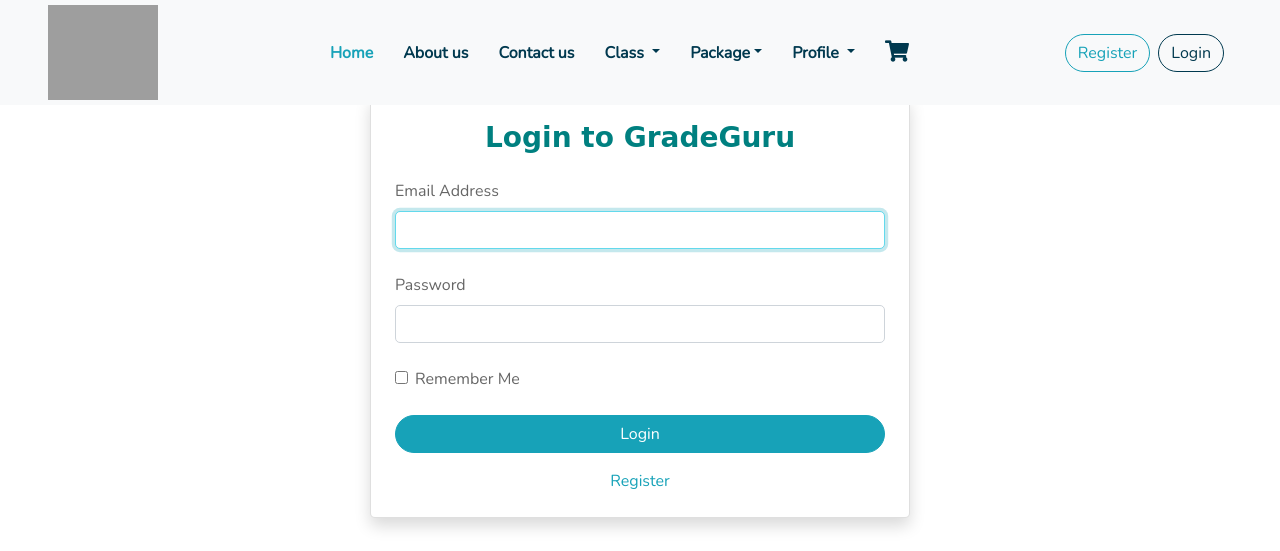
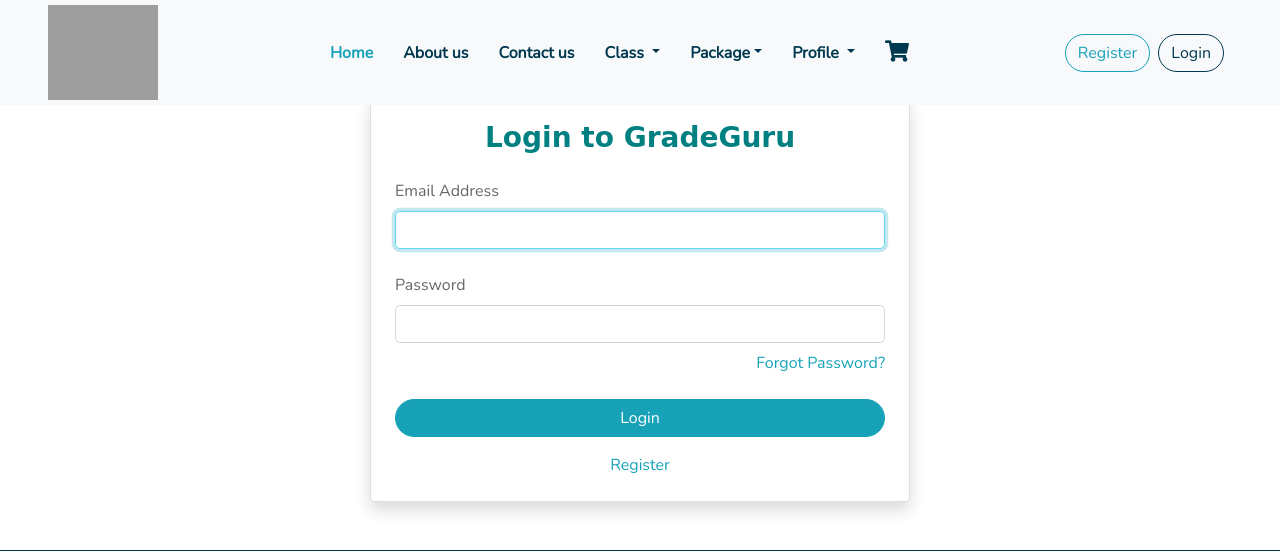
Before and after one commit to kesha2302/GradeGuru, a Laravel app: page /login in a window 1280 px wide. Shown: the top 551 px of the page. Run offline with Laravel 12, Linux system fonts and the light colour scheme; data that the repository does not hold is empty; some libraries are stand-ins or nearby versions; grey boxes are pictures that could not be loaded.

Commit message:
login change

```diff
--- a/resources/views/ClientView/login.blade.php
+++ b/resources/views/ClientView/login.blade.php
@@ -1,44 +1,3 @@
-{{-- @extends('ClientView.Layouts.main')
-@section('main-section')
-
-<div class="container" style="margin-top: 80px; margin-bottom:80px;">
-    <div class="row justify-content-center">
-        <div class="col-md-6">
-            <div class="card p-4 shadow">
-                <h3 class="text-center mb-4" style="font-family: cursive; color: teal;">Login to GradeGuru</h3>
-
-                <form method="POST" action="{{ route('login') }}">
-                    @csrf
-
-                    <div class="form-group mb-3">
-                        <label>Email Address</label>
-                        <input type="email" name="email" class="form-control" required autofocus>
-                    </div>
-
-                    <div class="form-group mb-3">
-                        <label>Password</label>
-                        <input type="password" name="password" class="form-control" required>
-                    </div>
-
-                    <div class="form-group form-check mb-3">
-                        <input type="checkbox" name="remember" class="form-check-input">
-                        <label class="form-check-label">Remember Me</label>
-                    </div>
-
-                    <div class="d-grid">
-                        <button type="submit" class="btn btn-primary">Login</button>
-                    </div>
-
-                    <div class="mt-3 text-center">
-
-                        <a href="{{ route('register') }}">Register</a>
-                    </div>
-                </form>
-            </div>
-        </div>
-    </div>
-</div>
-@endsection --}}
 @extends('ClientView.Layouts.main')
 
 @section('main-section')
@@ -56,14 +15,16 @@
                         <input type="email" name="email" class="form-control" required autofocus>
                     </div>
 
-                    <div class="form-group mb-4">
+                    <div class="form-group mb-2">
                         <label>Password</label>
                         <input type="password" name="password" class="form-control" required>
                     </div>
 
-                    <div class="form-group form-check mb-4">
-                        <input type="checkbox" name="remember" class="form-check-input">
-                        <label class="form-check-label">Remember Me</label>
+
+                    <div class="d-flex justify-content-end mb-4">
+                        <a href="" class="text-decoration-none text-primary" style="font-size: 1rem; font-weight: 500;">
+                            Forgot Password?
+                        </a>
                     </div>
 
                     <div class="d-grid mb-3">
```
